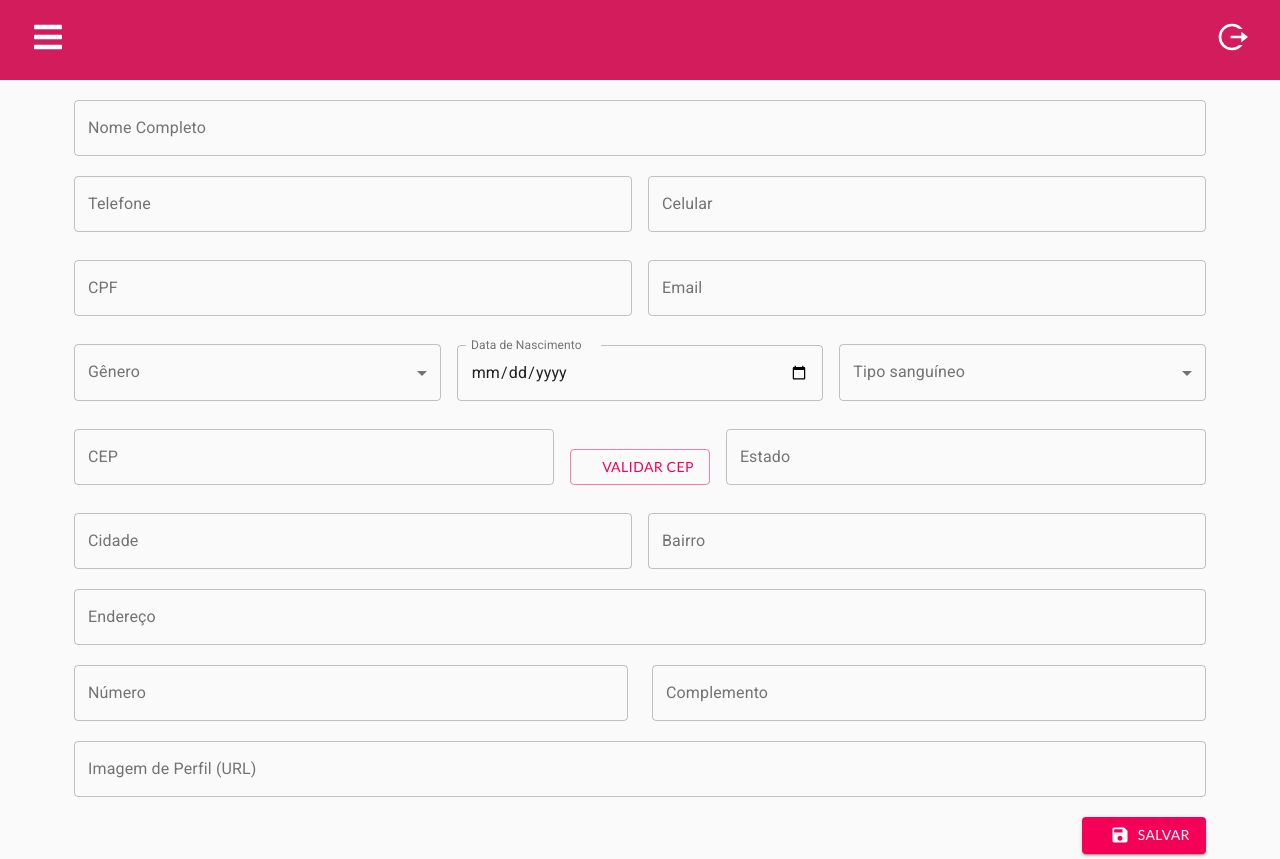
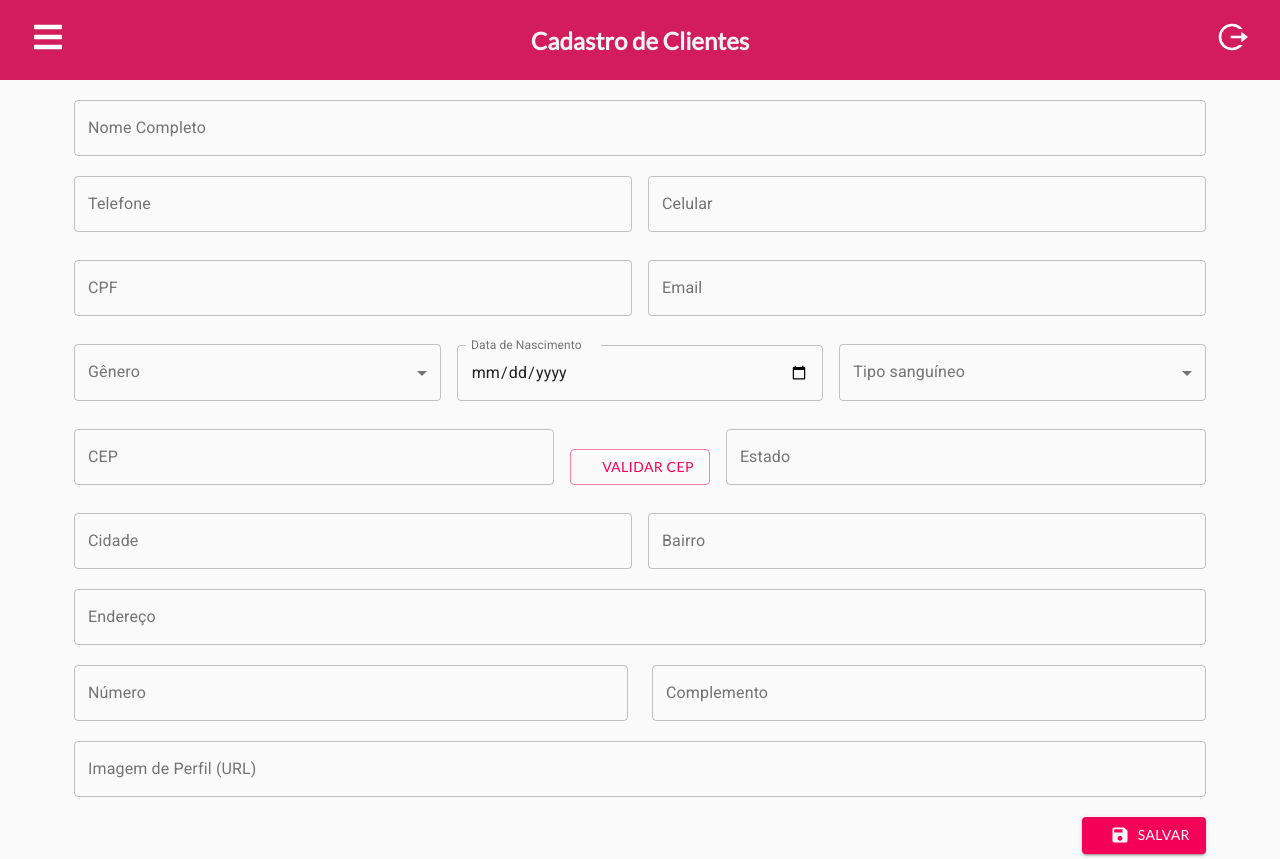
Before and after one commit to afyalabs-1/afya-prontuario-frontend, a React (Create React App) app: page /customerRegistration in a window 1280 px wide. Built offline with nearby package versions, Linux system fonts and the light colour scheme.

Commit message:
✨ Adiciona título da página a nav-bar.

```diff
--- a/src/components/Navbar.css
+++ b/src/components/Navbar.css
@@ -1,9 +1,13 @@
 .navbar {
-  background-color: #D31C5B;
+  background-color: #d31c5b;
   height: 80px;
   display: flex;
   justify-content: space-between;
   align-items: center;
+}
+
+.nav-bar-title {
+  color: #f5f5f5;
 }
 
 .menu-bars {
@@ -13,7 +17,7 @@
 }
 
 .nav-menu {
-  background-color: #D31C5B;
+  background-color: #d31c5b;
   width: 250px;
   height: 100vh;
   display: flex;
@@ -52,7 +56,7 @@
 }
 
 .nav-text a:hover {
-  background-color: #CE6488;
+  background-color: #ce6488;
   border-radius: 20px;
 }
 
@@ -65,7 +69,7 @@
 }
 
 .navbar-toggle {
-  background-color: #D31C5B;
+  background-color: #d31c5b;
   width: 100%;
   height: 80px;
   display: flex;
--- a/src/components/Navbar.js
+++ b/src/components/Navbar.js
@@ -7,7 +7,7 @@ import { SidebarData } from "./SidebarData";
 import "./Navbar.css";
 import { IconContext } from "react-icons";
 
-function Navbar() {
+function Navbar({ title }) {
   const [sidebar, setSidebar] = useState(false);
 
   const showSidebar = () => setSidebar(!sidebar);
@@ -18,6 +18,7 @@ function Navbar() {
         <Link to="#" className="menu-bars">
           <FaIcons.FaBars onClick={showSidebar} />
         </Link>
+        <h2 className="nav-bar-title">{title}</h2>
         <Link to="#" className="menu-bars">
           <RiIcons.RiLogoutCircleRLine />
         </Link>
--- a/src/pages/customerRegistration/index.js
+++ b/src/pages/customerRegistration/index.js
@@ -138,7 +138,7 @@ const CustomerRegistration = () => {
 
   return (
     <div>
-      <Navbar />
+      <Navbar title="Cadastro de Clientes" />
       <Container>
         <div className={classes.marginBox}>
           <form>
```
